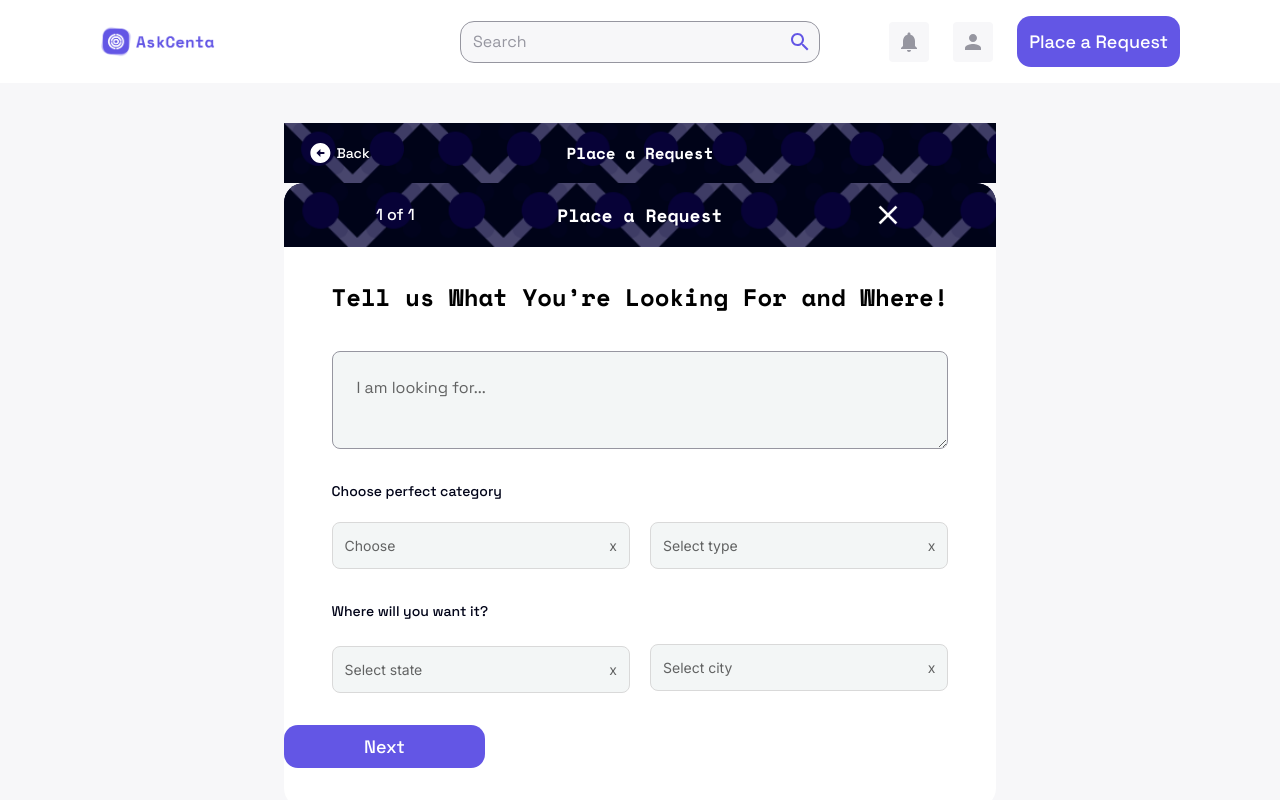
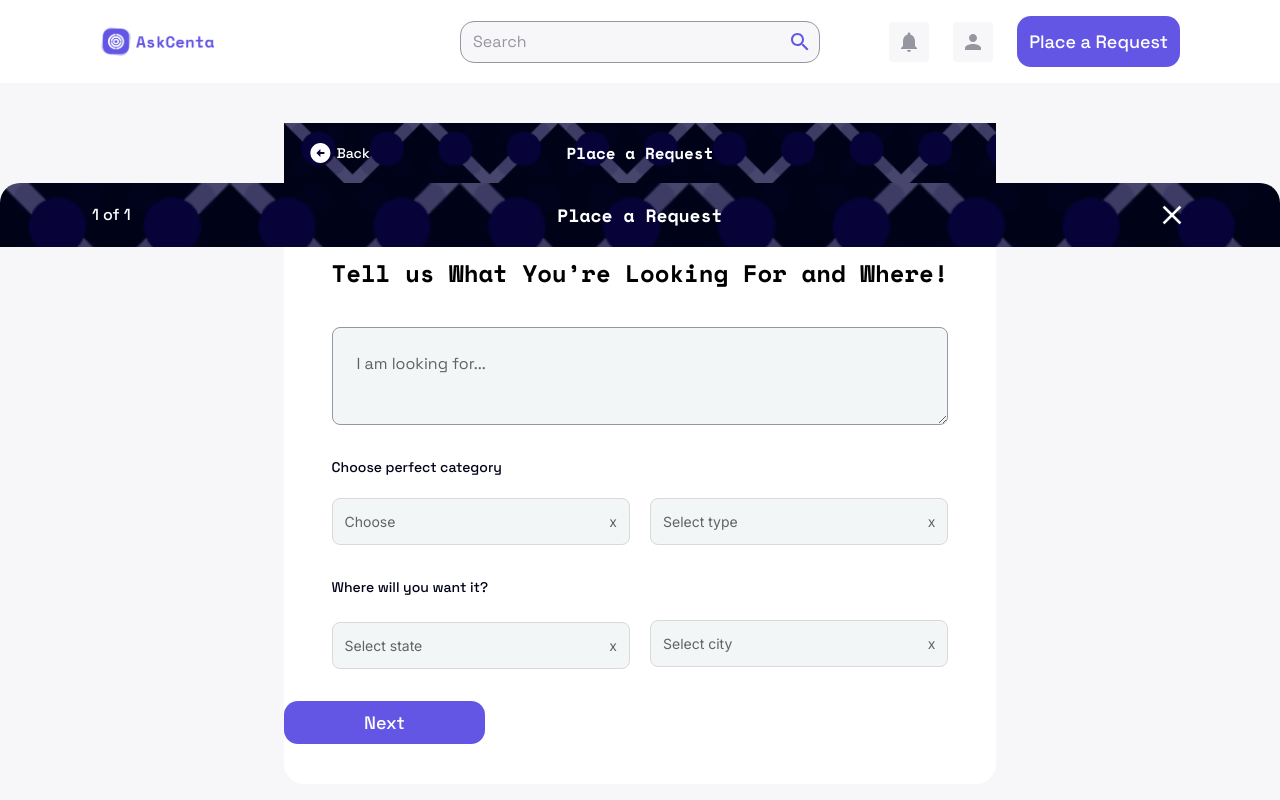
Before and after one commit to NoStackDev/askit, a Next.js app: page /request in a window 1280 px wide. Shown: the top 800 px of the page. Built offline with nearby package versions, Linux system fonts and the light colour scheme.

Commit message:
RequestFormOne changes

```diff
--- a/src/components/RequestForm/RequestForm.tsx
+++ b/src/components/RequestForm/RequestForm.tsx
@@ -18,7 +18,7 @@ const RequestForm = React.forwardRef<
 
   const [formStep, setFormStep] = React.useState(0);
 
-  const forms = [<RequestFormOne key={0} />];
+  const forms = [<RequestFormOne key={0} className="mt-10"/>];
 
   const renderForm = () => {
     return forms[formStep];
@@ -32,7 +32,7 @@ const RequestForm = React.forwardRef<
   };
 
   return (
-    <FormPrimitive.Root className="pb-10 flex flex-col items-center bg-white max-h-[80vh] overflow-y-auto rounded-[20px]">
+    <FormPrimitive.Root className="relative pb-10 flex flex-col items-center bg-white max-h-[80vh] overflow-y-auto rounded-[20px]">
       <Topbar1
         leftComponent={
           <div className="text-white text-left font-body text-title_2 font-medium">
@@ -54,7 +54,7 @@ const RequestForm = React.forwardRef<
             onClick={onClickCloseBtn}
           />
         }
-        className="px-5 md:px-[92px] py-4"
+        className="px-5 md:px-[92px] py-4 fixed rounded-tl-[20px] rounded-tr-[20px]"
       />
       {forms[formStep]}
 
--- a/src/components/RequestForm/RequestFormOne.tsx
+++ b/src/components/RequestForm/RequestFormOne.tsx
@@ -1,3 +1,4 @@
+import React, { HTMLAttributes } from "react";
 import {
   Select,
   SelectContent,
@@ -9,6 +10,7 @@ import {
 } from "../ui/Select";
 
 import * as FormPrimitive from "@radix-ui/react-form";
+import { cn } from "@/app/lib/utils";
 
 interface FormOneI {
   title: string;
@@ -18,9 +20,12 @@ interface FormOneI {
   cityId: number;
 }
 
-const RequestFormOne = () => {
+const RequestFormOne = React.forwardRef<
+  React.ElementRef<"div">,
+  HTMLAttributes<HTMLDivElement>
+>(({ className, ...props }, fowardref) => {
   return (
-    <div>
+    <div className={cn("h-full", className)} ref={fowardref} {...props}>
       <h2 className="px-3 md:px-6 mt-8 font-headline text-headline_2 font-bold text-[#000000] text-left">
         Tell us What You’re Looking For and Where!
       </h2>
@@ -208,6 +213,8 @@ const RequestFormOne = () => {
       </div>
     </div>
   );
-};
+});
+
+RequestFormOne.displayName = "RequestFormOne";
 
 export default RequestFormOne;
```
